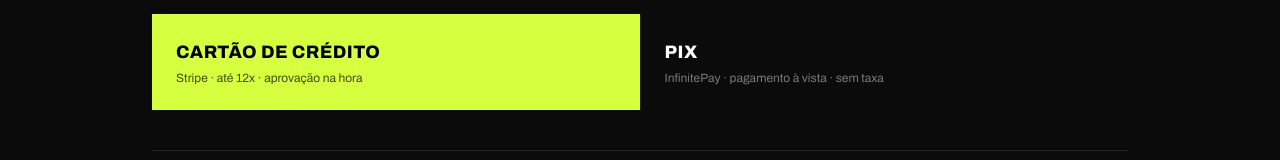
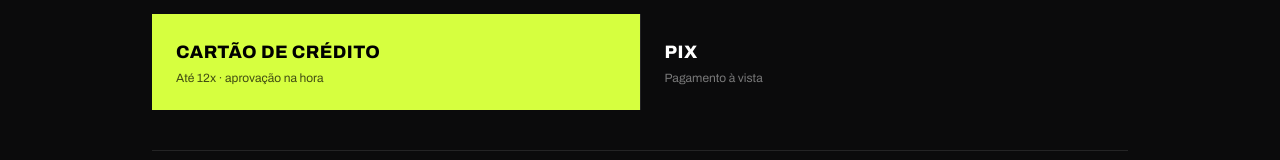
Before and after one commit to NikolasTesch/esportivo, a Next.js app: page /esportivo/inscricao in a window 1280 px wide. Shown: the part 1750-1910 px from the top of the page. Built offline with nearby package versions, Linux system fonts and the light colour scheme.

Commit message:
retirar o nome do metoto de pagamento

```diff
--- a/src/app/esportivo/inscricao/InscricaoForm.tsx
+++ b/src/app/esportivo/inscricao/InscricaoForm.tsx
@@ -336,8 +336,8 @@ export function InscricaoForm() {
           </legend>
           <div className="grid gap-px bg-white/10 sm:grid-cols-2">
             {([
-              { id: 'cartao', titulo: 'Cartão de crédito', sub: 'Stripe · até 12x · aprovação na hora' },
-              { id: 'pix', titulo: 'Pix', sub: 'InfinitePay · pagamento à vista · sem taxa' },
+              { id: 'cartao', titulo: 'Cartão de crédito', sub: ' Até 12x · aprovação na hora' },
+              { id: 'pix', titulo: 'Pix', sub: ' Pagamento à vista' },
             ] as const).map((m) => {
               const ativo = metodo === m.id
               return (
```
